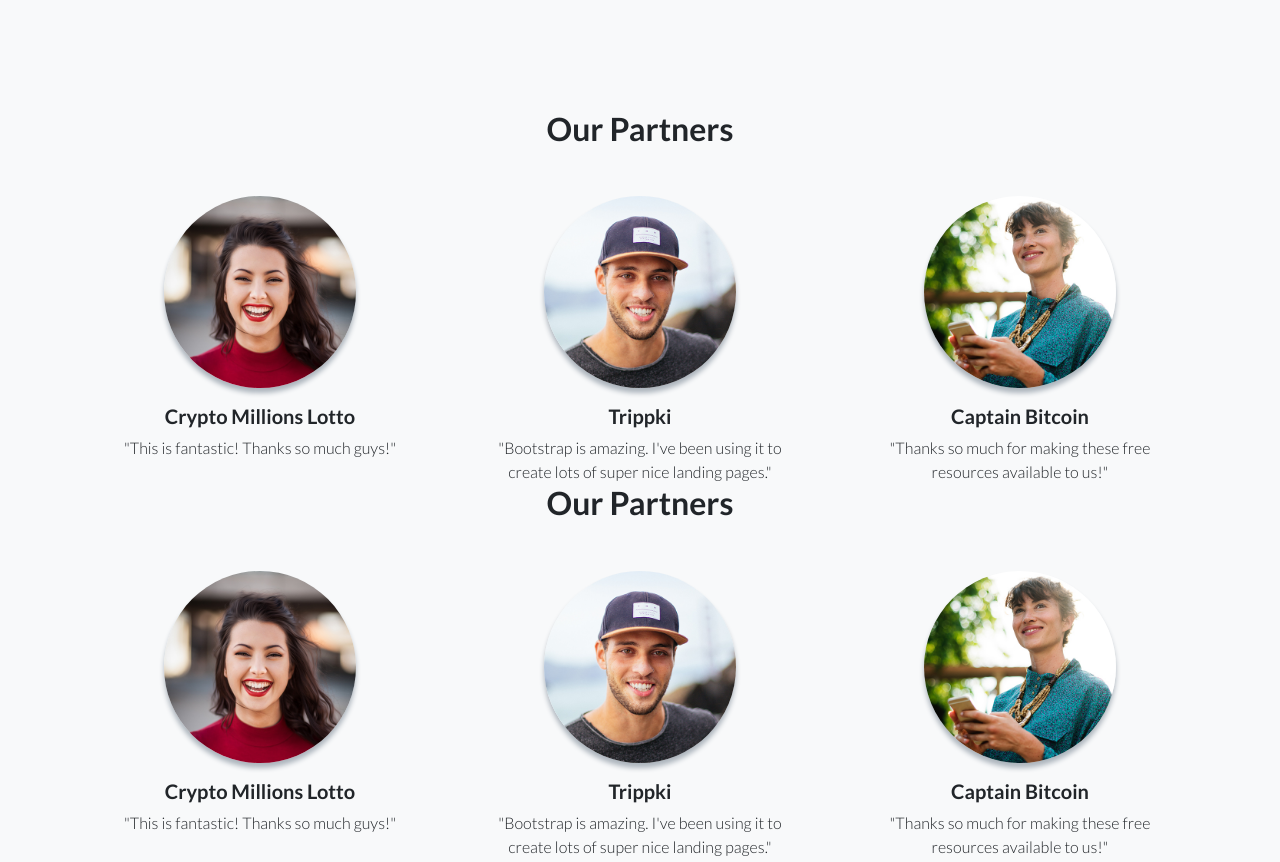
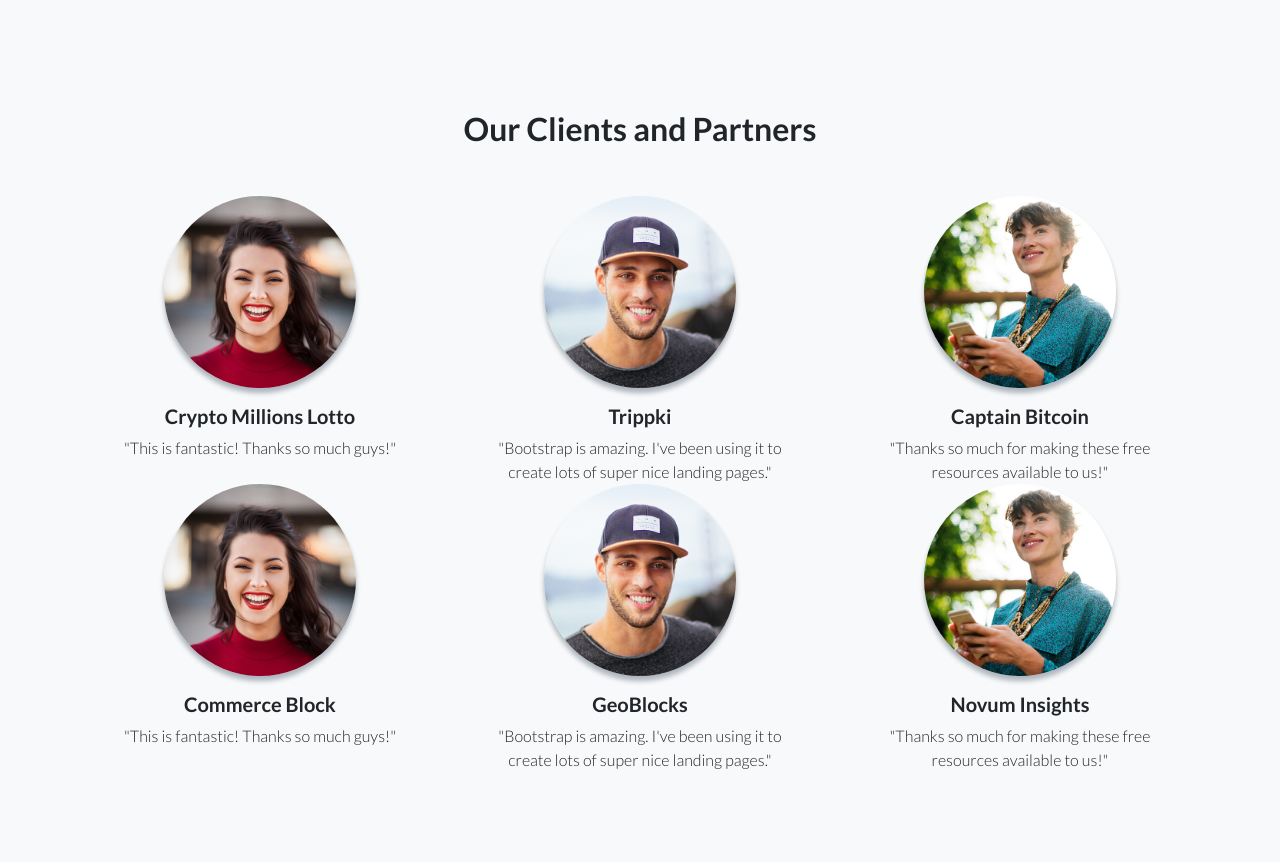
Before and after one commit to knowledgeblock/knowledgeblock.github.io, a website: page index.html in a window 1280 px wide. Shown: the part 2600-3462 px from the top of the page. Drawn offline with Linux system fonts and the light colour scheme.

Commit message:
Partner Updates

```diff
--- a/index.html
+++ b/index.html
@@ -122,7 +122,7 @@
   <!-- Testimonials -->
   <section class="testimonials text-center bg-light">
     <div class="container">
-      <h2 class="mb-5">Our Partners</h2>
+      <h2 class="mb-5">Our Clients and Partners</h2>
       <div class="row">
         <div class="col-lg-4">
           <div class="testimonial-item mx-auto mb-5 mb-lg-0">
@@ -148,26 +148,25 @@
       </div>
     </div>
       <div class="container">
-      <h2 class="mb-5">Our Partners</h2>
       <div class="row">
         <div class="col-lg-4">
           <div class="testimonial-item mx-auto mb-5 mb-lg-0">
             <img class="img-fluid rounded-circle mb-3" src="img/testimonials-1.jpg" alt="">
-            <h5>Crypto Millions Lotto</h5>
+            <h5>Commerce Block</h5>
             <p class="font-weight-light mb-0">"This is fantastic! Thanks so much guys!"</p>
           </div>
         </div>
         <div class="col-lg-4">
           <div class="testimonial-item mx-auto mb-5 mb-lg-0">
             <img class="img-fluid rounded-circle mb-3" src="img/testimonials-2.jpg" alt="">
-            <h5>Trippki</h5>
+            <h5>GeoBlocks</h5>
             <p class="font-weight-light mb-0">"Bootstrap is amazing. I've been using it to create lots of super nice landing pages."</p>
           </div>
         </div>
         <div class="col-lg-4">
           <div class="testimonial-item mx-auto mb-5 mb-lg-0">
             <img class="img-fluid rounded-circle mb-3" src="img/testimonials-3.jpg" alt="">
-            <h5>Captain Bitcoin</h5>
+            <h5>Novum Insights</h5>
             <p class="font-weight-light mb-0">"Thanks so much for making these free resources available to us!"</p>
           </div>
         </div>
```
